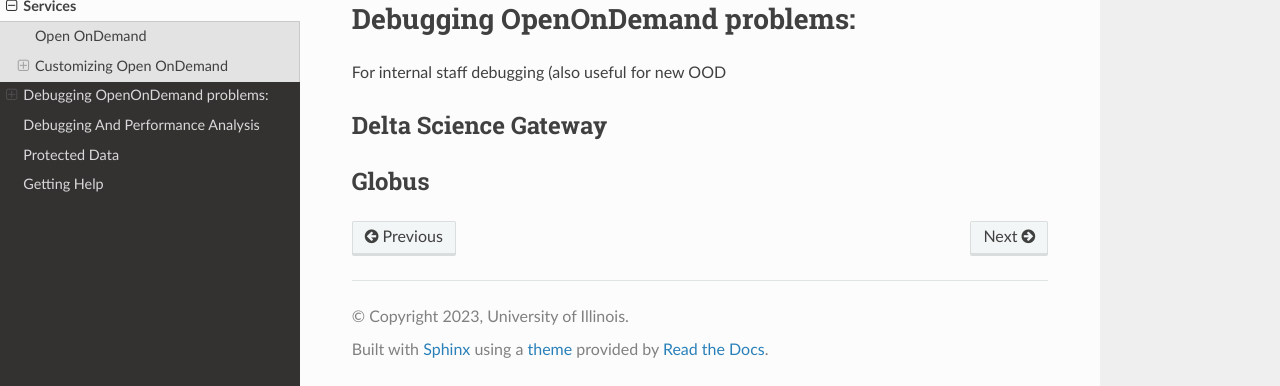
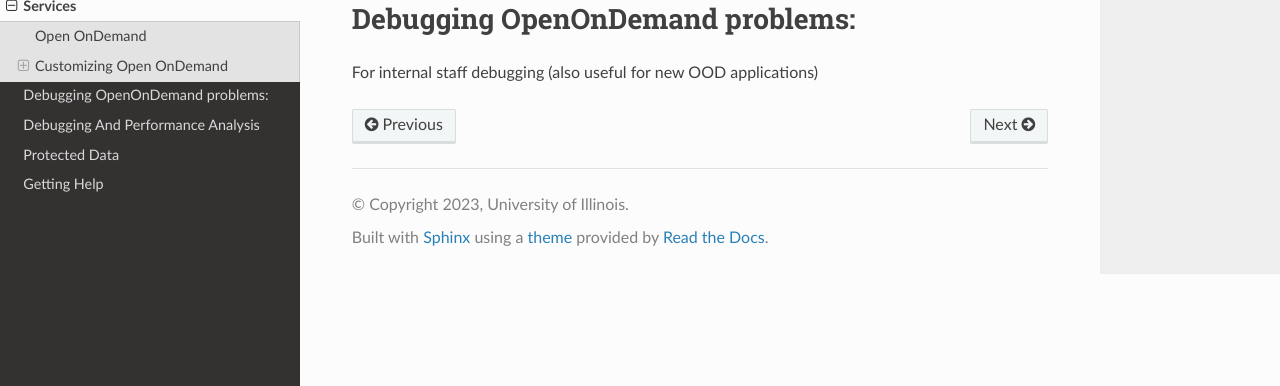
Before and after one commit to ncsa/Delta_doc, a Sphinx documentation site: the page built from docs/source/services/index.rst, in a window 1280 px wide and 900 px high, scrolled down 6266 px, cut to the strip 514-900 px from the top of the window. Built offline with Sphinx 7.4.7 and the Read the Docs theme 2.0.0, drawn with Linux system fonts in a browser that asks for light colours; pages that are not in the unit, such as notebooks, are missing from menus.

Commit message:
removed references at end
Delta Science Gateway
Globus
( both hanging at end of doc, removed )

```diff
--- a/docs/source/services/index.rst
+++ b/docs/source/services/index.rst
@@ -238,10 +238,4 @@ Proceed to use R:
 Debugging OpenOnDemand problems:
 ================================
 
-For internal staff debugging (also useful for new OOD
-
-Delta Science Gateway
----------------------
-
-Globus
--------------------------
+For internal staff debugging (also useful for new OOD applications)
```
